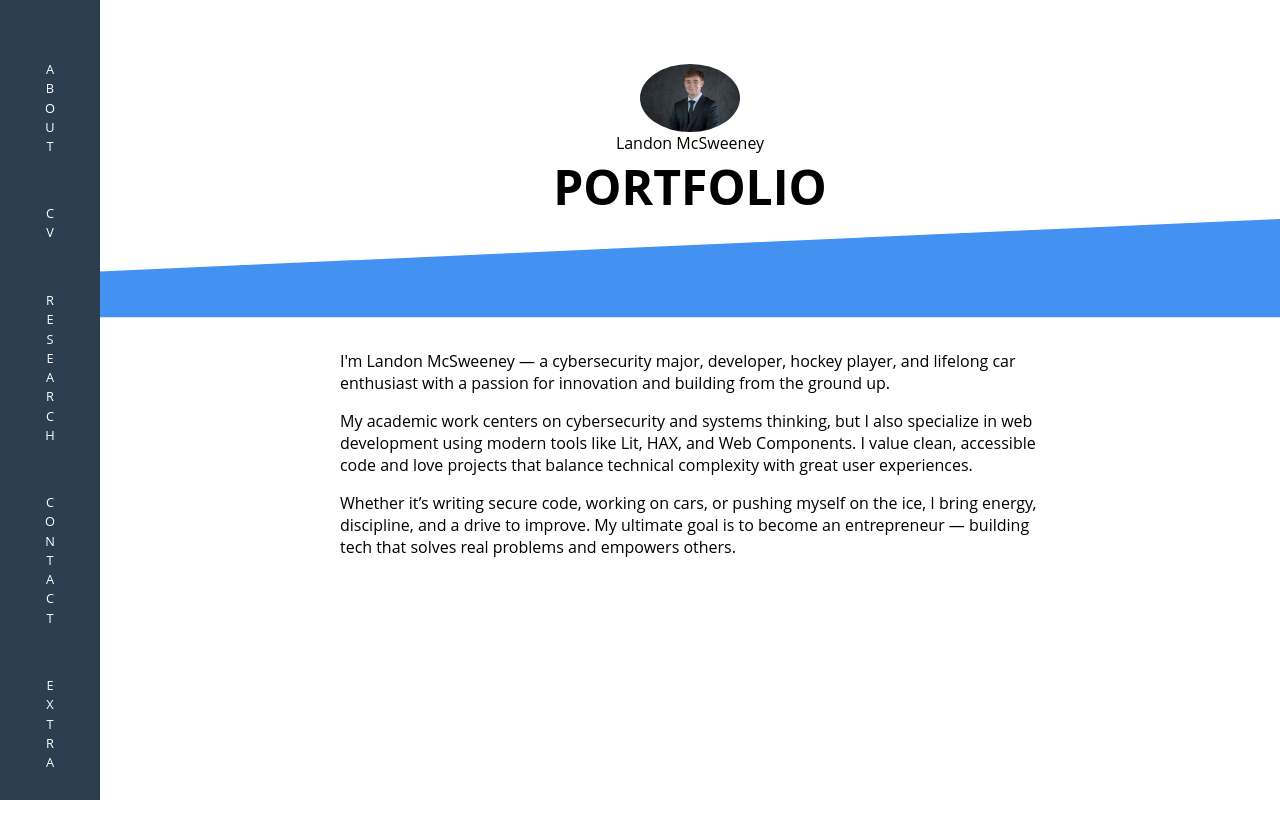
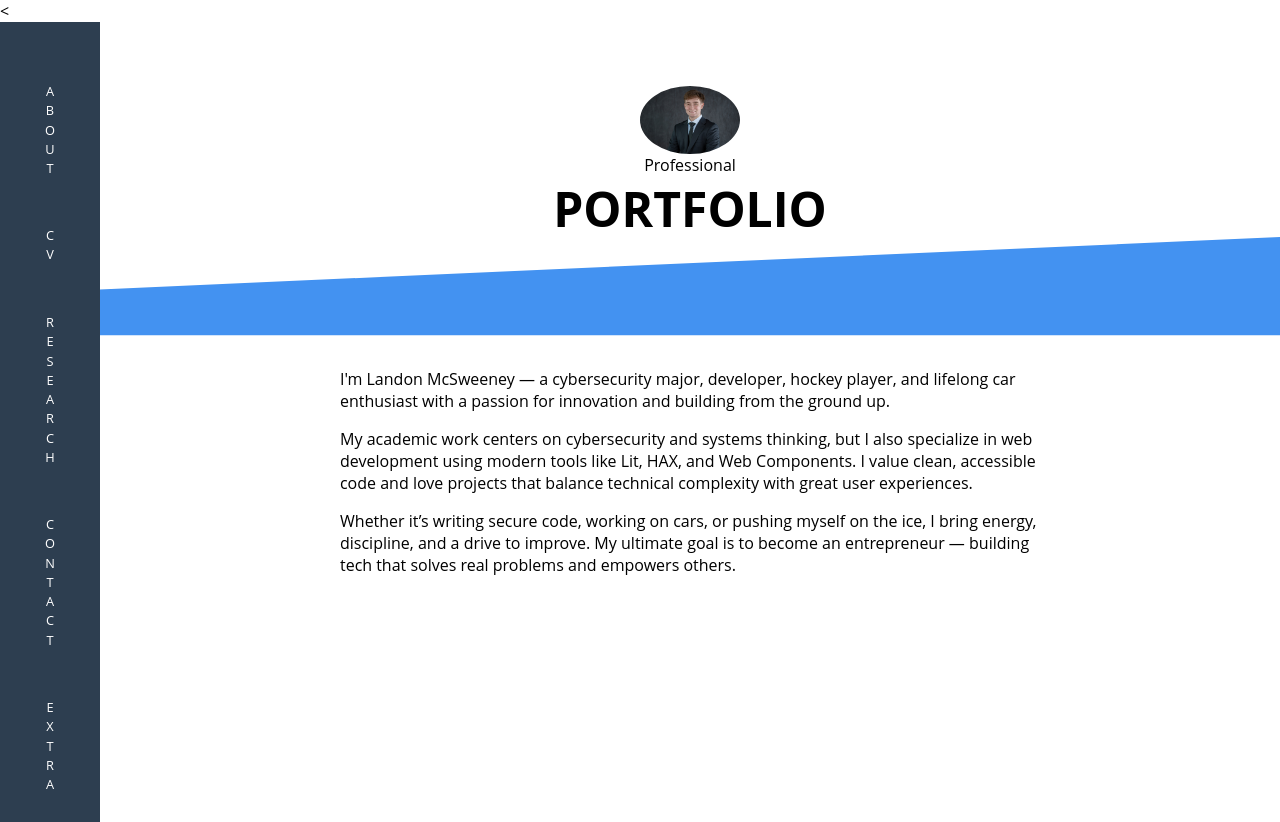
Before and after one commit to Landon-McSweeney/portfolio-sidebar-theme, a website with bundled scripts: page index.html in a window 1280 px wide. Before the commit the page ends 800 px from the top, so only its background shows below. Built offline with nearby package versions, Linux system fonts and the light colour scheme.

Commit message:
Update index.html

```diff
--- a/index.html
+++ b/index.html
@@ -1,4 +1,4 @@
-<!DOCTYPE html>
+<<!DOCTYPE html>
 <html lang="en">
   <head>
     <meta charset="UTF-8" />
@@ -6,7 +6,6 @@
     <meta name="viewport" content="width=device-width, initial-scale=1.0" />
     <script type="module" src="./portfolio-sidebar-theme.js"></script>
     <script type="module" src="./portfolio-screen.js"></script>
-    <script type="module" src="./wave-divider.js"></script>
     <style>
       body {
         margin: 0;
@@ -21,12 +20,18 @@
       <portfolio-screen id="about">
         <div style="display: flex; flex-direction: column; align-items: center; text-align: center; padding-top: 4rem;">
           <img src="./headshot.jpg" alt="Landon McSweeney headshot" width="100" style="border-radius: 50%;" />
-          <p style="font-size: 1rem; margin: 0;">Landon McSweeney</p>
+          <p style="font-size: 1rem; margin: 0;">Professional</p>
           <h1 style="font-size: 3rem; font-weight: bold; margin: 0;">PORTFOLIO</h1>
         </div>
 
-        <wave-divider></wave-divider>
+        <!-- INLINE WAVE -->
+        <div style="margin-top: -4px;">
+          <svg viewBox="0 0 1440 120" preserveAspectRatio="none" style="width: 100%; height: auto;">
+            <path fill="#4392f1" d="M0,64L1440,0L1440,120L0,120Z"></path>
+          </svg>
+        </div>
 
+        <!-- BIO SECTION -->
         <div style="max-width: 700px; margin: 2rem auto; padding: 0 1rem;">
           <p>
             I'm Landon McSweeney — a cybersecurity major, developer, hockey player, and lifelong car enthusiast with a passion for innovation and building from the ground up.
```
